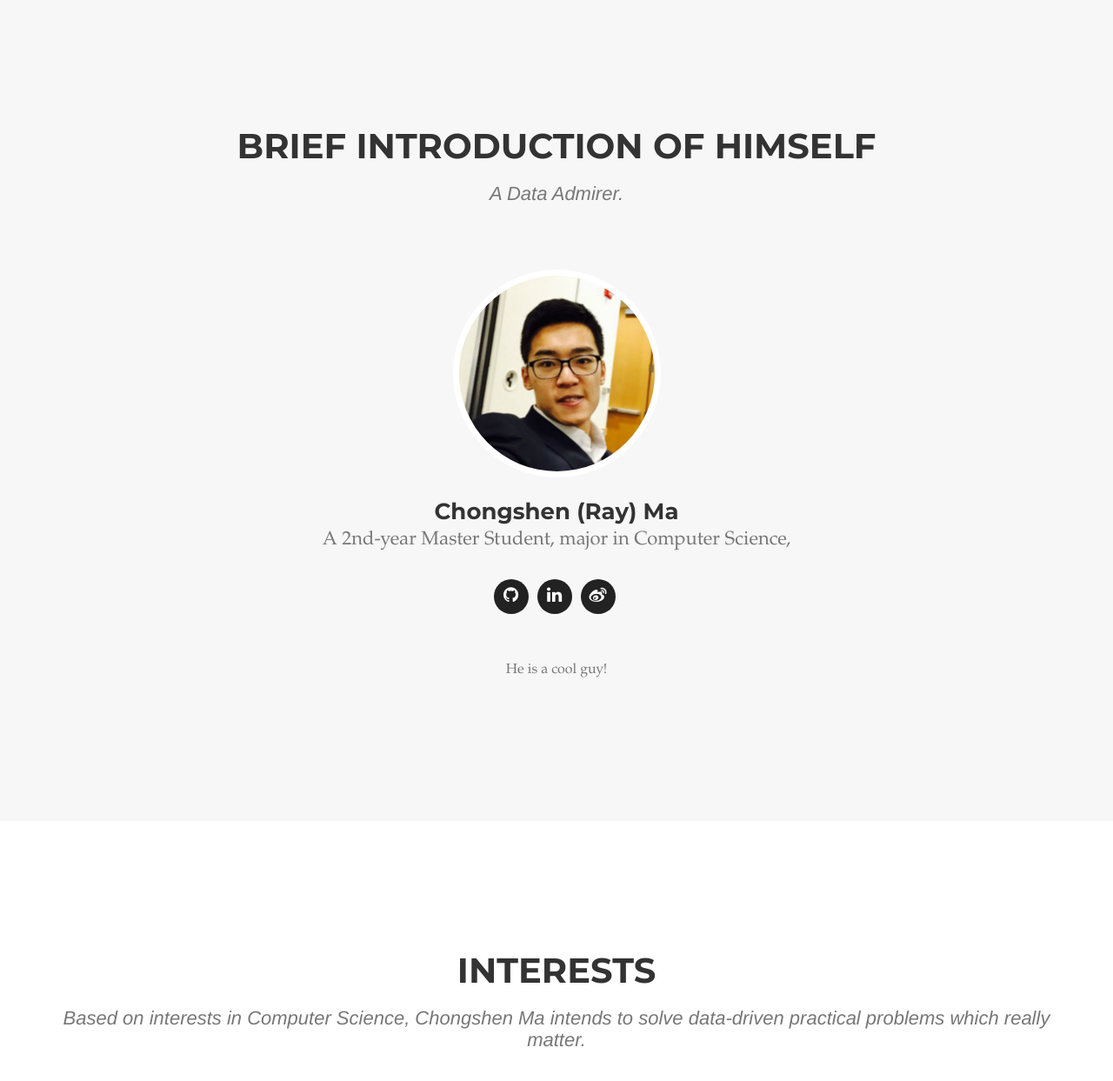
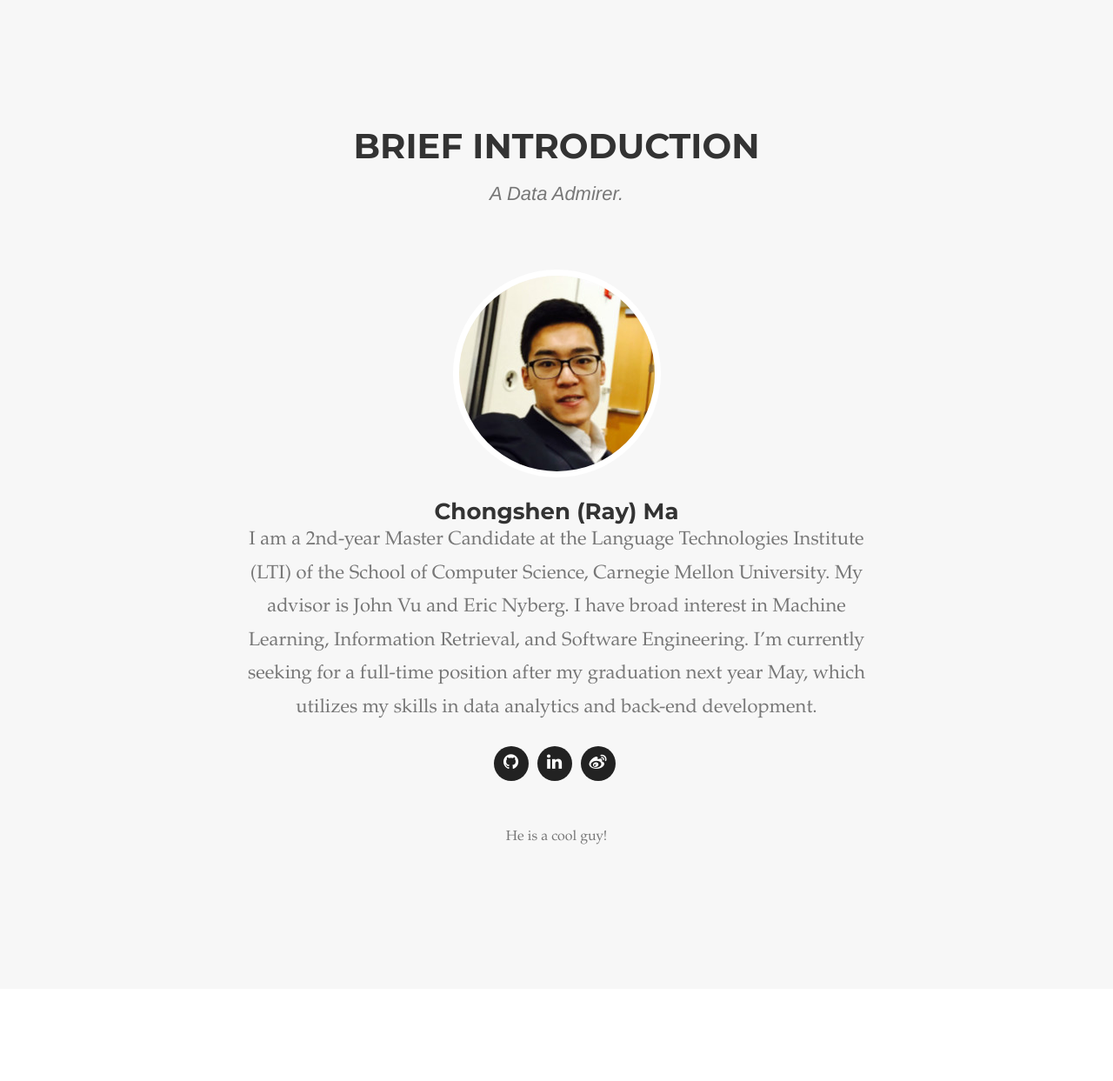
Before and after one commit to machongshen/machongshen_homepage, a Jekyll site: the page built from index.html, in a window 1280 px wide and 1400 px high, scrolled down 705 px, cut to the strip 117-1360 px from the top of the window. Shown: the whole strip at 87% size. Built offline with Jekyll 4.4.1, drawn with Linux system fonts in a browser that asks for light colours; some web fonts are replaced.

```diff
--- a/_includes/profile.html
+++ b/_includes/profile.html
@@ -3,7 +3,7 @@
         <div class="container">
             <div class="row">
                 <div class="col-lg-12 text-center">
-                    <h2 class="section-heading">Brief introduction of himself</h2>
+                    <h2 class="section-heading">Brief Introduction</h2>
                     <h3 class="section-subheading text-muted">A Data Admirer.</h3>
                 </div>
             </div>
@@ -13,7 +13,8 @@
                         <div class="team-member center">
                         <img src="img/team/2.jpg" class="img-responsive img-circle center" alt="">
                         <h4>Chongshen (Ray) Ma</h4>
-                        <p class="text-muted text-center">A 2nd-year Master Student, major in Computer Science,</p>
+                        <p class="text-muted text-center">I am a 2nd-year Master Candidate at the Language Technologies Institute (LTI)  of the School of Computer Science,  Carnegie Mellon University. My advisor is John Vu and Eric Nyberg. I have broad interest in Machine Learning, Information Retrieval, and Software Engineering. I’m currently seeking for a full-time position after my graduation next year May, which utilizes my skills in data analytics and back-end development.
+                        </p>
                         <ul class="list-inline social-buttons center">
                             <li><a href="https://github.com/machongshen" target="_blank"><i class="fa fa-github"></i></a>
                             <li><a href="https://www.linkedin.com/in/chongshenma" target="_blank"><i class="fa fa-linkedin"></i></a>
```
